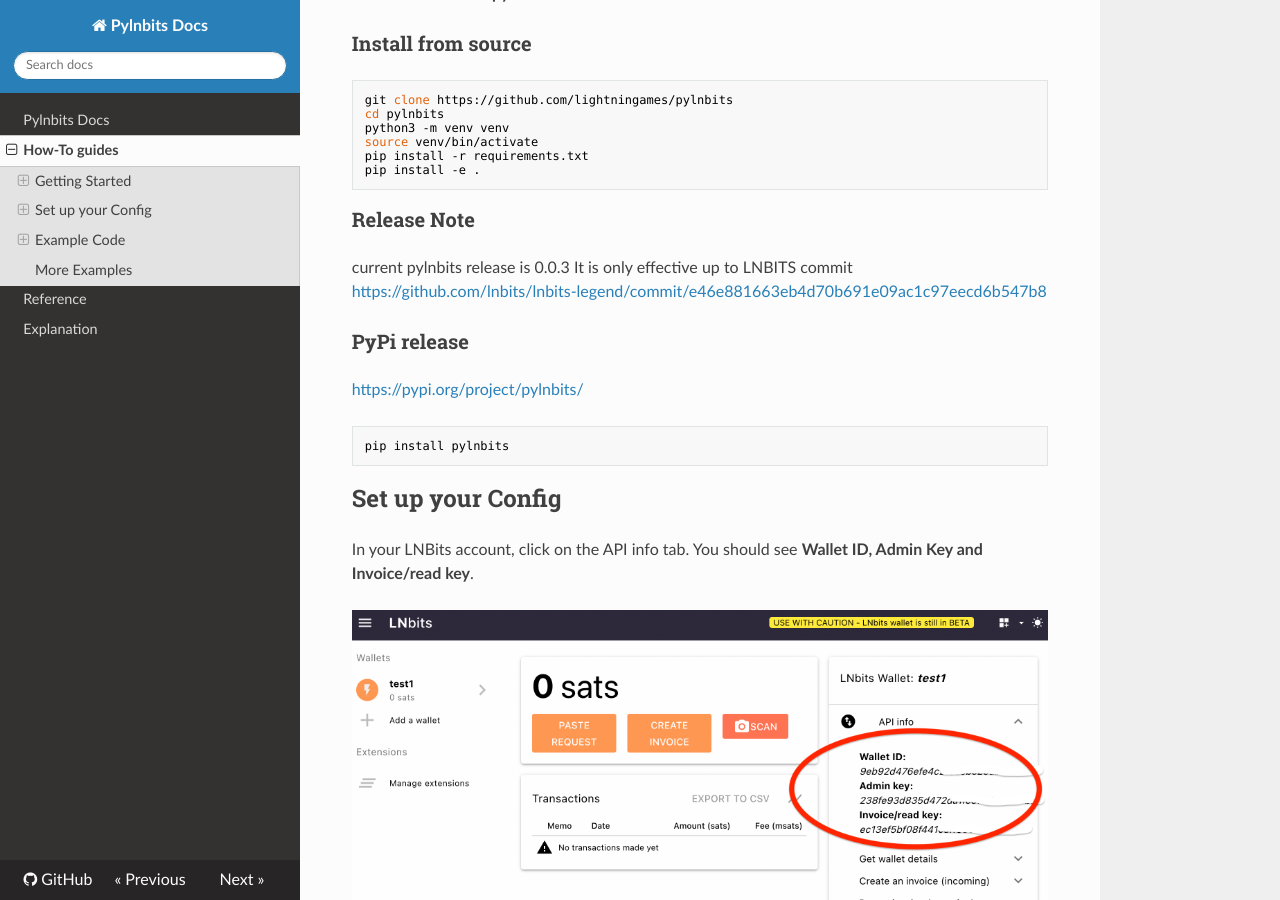
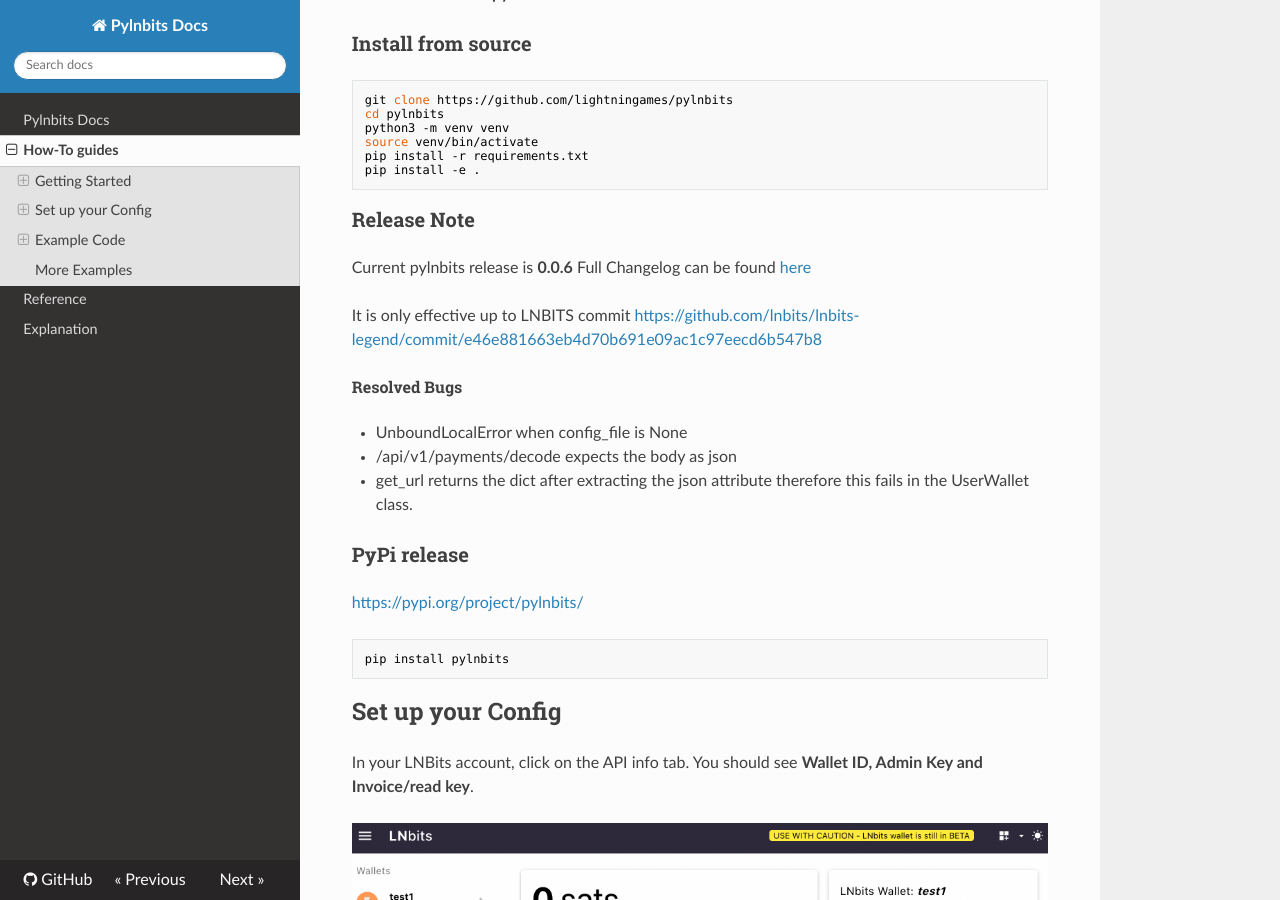
Before and after one commit to lightningames/pylnbits, an MkDocs documentation site: the page built from docs/how-to-guides.md, in a window 1280 px wide and 900 px high, scrolled down 619 px. Built offline with MkDocs 1.6.1, drawn with Linux system fonts in a browser that asks for light colours; nearby versions of some CDN libraries.

Commit message:
updates docs to reflect v0.0.6 release notes

````diff
--- a/docs/how-to-guides.md
+++ b/docs/how-to-guides.md
@@ -25,11 +25,18 @@
 ```
 
 ### Release Note
-current pylnbits release is 0.0.3
+Current pylnbits release is **0.0.6**
+Full Changelog can be found [here](https://github.com/lightningames/pylnbits/compare/v0.0.5...v0.0.6)
+
 It is only effective up to LNBITS commit
 [https://github.com/lnbits/lnbits-legend/commit/e46e881663eb4d70b691e09ac1c97eecd6b547b8
 ](https://github.com/lnbits/lnbits-legend/commit/e46e881663eb4d70b691e09ac1c97eecd6b547b8
 )
+
+###### Resolved Bugs
+- UnboundLocalError when config_file is None
+- /api/v1/payments/decode expects the body as json
+- get_url returns the dict after extracting the json attribute therefore this fails in the UserWallet class.
 
 ### PyPi release
 [https://pypi.org/project/pylnbits/](https://pypi.org/project/pylnbits/)
````
